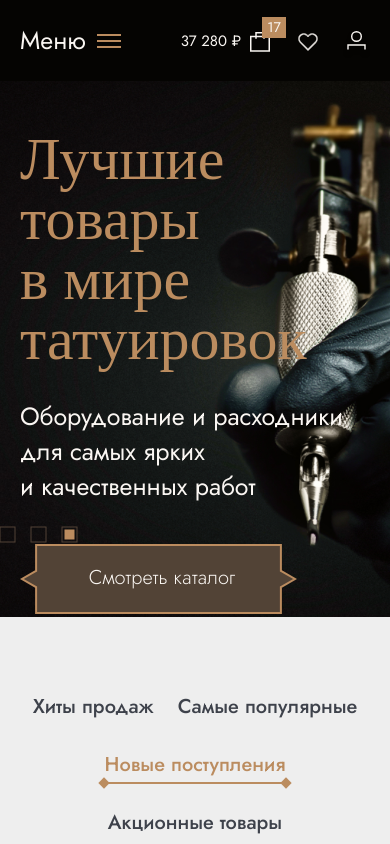
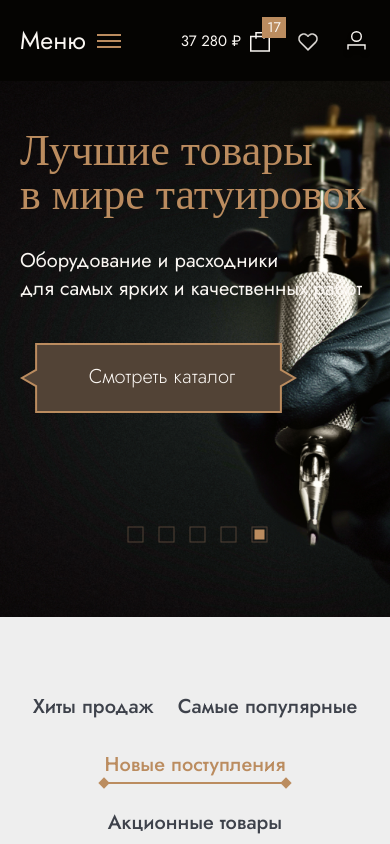
Before and after one commit to SSamarsky/tattoo-shop, a React (Create React App) app: page / in a window 390 px wide. Shown: the top 844 px of the page. Built offline with nearby package versions, Linux system fonts and the light colour scheme; a web font is replaced by a local one.

Commit message:
feat: add responsive layout to 320px for Intro

```diff
--- a/src/components/intro/Intro.module.scss
+++ b/src/components/intro/Intro.module.scss
@@ -141,11 +141,35 @@
         bottom: -65px;
         right: 285px;
 
-
-
         .control__btn {
             display: none;
         }
     }
 
 }
+
+
+@media (max-width: 766px) {
+    .intro {
+        min-height: max-content;
+        max-height: auto;
+        background-size: cover;
+    }
+
+    .slide_control {
+        right: calc(50% - 100px);
+    }
+}
+
+
+@media (max-width: 510px) {
+    .info {
+        .info__title {
+            font-size: 44px;
+        }
+
+        .info__text {
+            font-size: 20px;
+        }
+    }
+}
```
